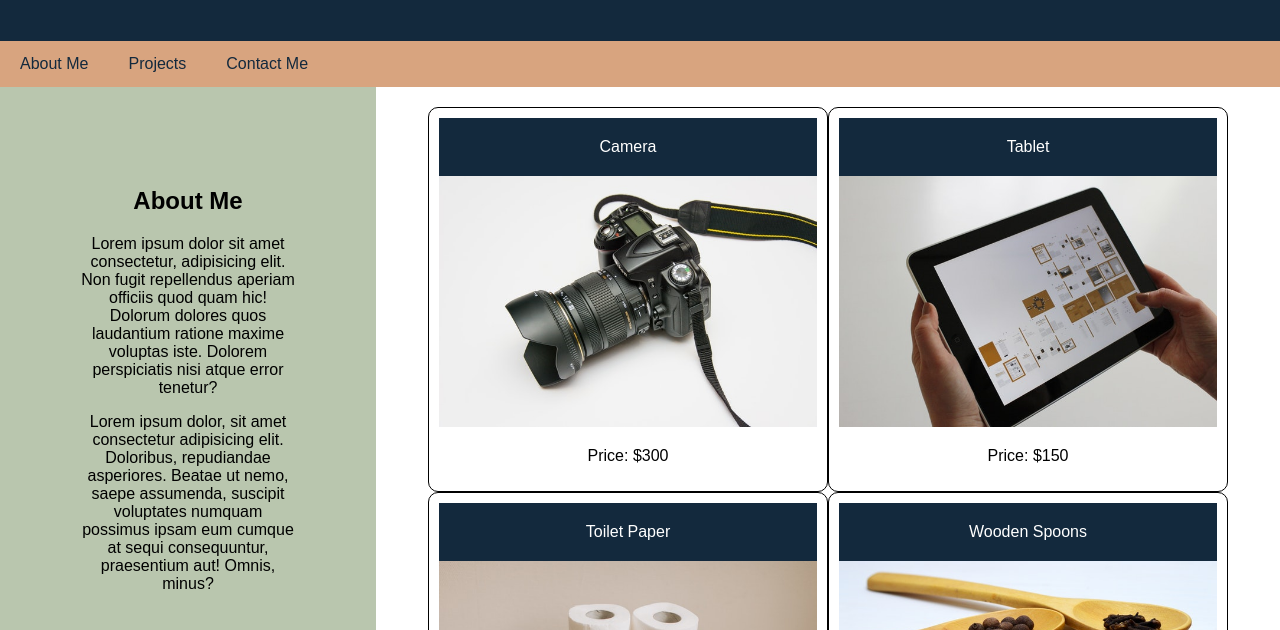
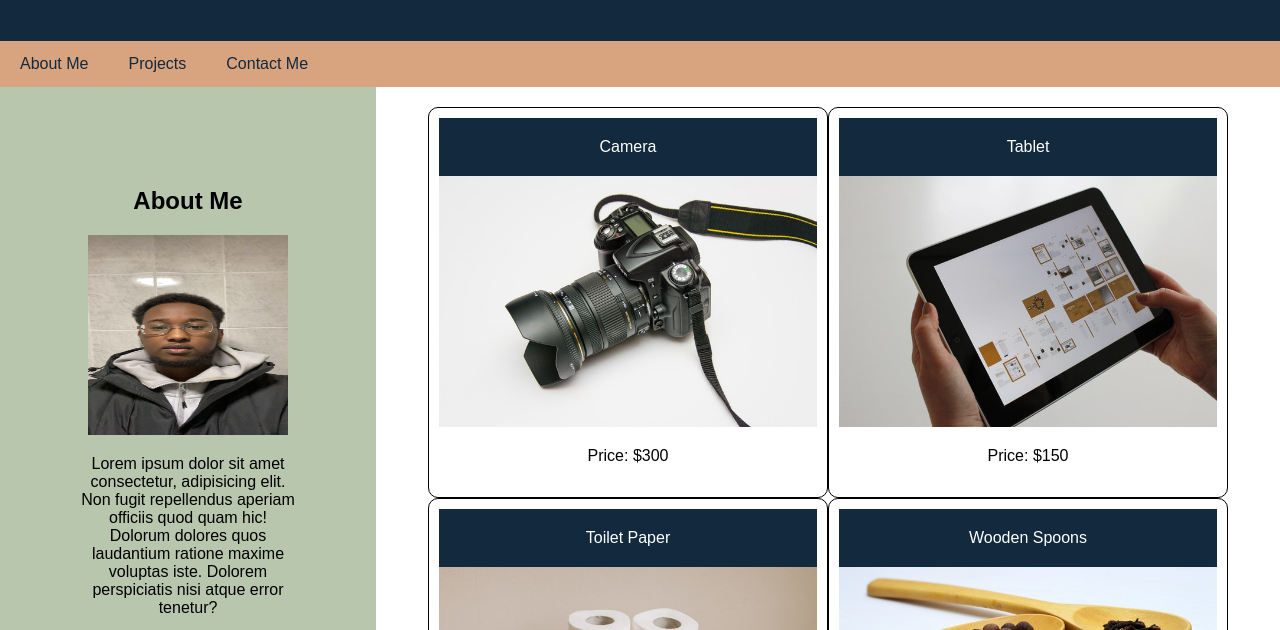
Before and after one commit to Hude1/week-2-CssPortfolio-hude1, a plain HTML site: page index.html in a window 1280 px wide. Shown: the part 119-749 px from the top of the page. Drawn offline with Linux system fonts and the light colour scheme.

Commit message:
inserted a picture

```diff
--- a/index.html
+++ b/index.html
@@ -24,6 +24,9 @@
       <!-- Sidebar -->
       <aside id="about">
         <h2>About Me</h2>
+
+<img height="200px" width="200px" src="./assets/images/hudeyfa.jpg" alt="Hudeyfa picture">
+
         <p>Lorem ipsum dolor sit amet consectetur, adipisicing elit. Non fugit repellendus aperiam officiis quod quam hic! Dolorum dolores quos laudantium ratione maxime voluptas iste. Dolorem perspiciatis nisi atque error tenetur?</p>
         <p>
           Lorem ipsum dolor, sit amet consectetur adipisicing elit. Doloribus, repudiandae asperiores. Beatae ut nemo, saepe assumenda, suscipit voluptates numquam possimus ipsam eum cumque at sequi consequuntur, praesentium aut! Omnis, minus?
```
Also changed, not shown: assets/images/hudeyfa.jpg (added).
